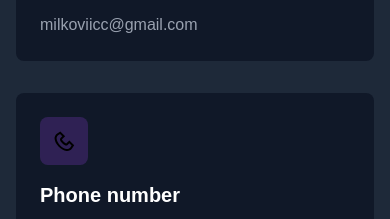
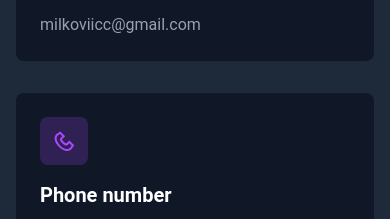
Before and after one commit to milkoviicc/portfolio-remake, a Next.js app: page / in a window 390 px wide. Shown: the part 3866-4085 px from the top of the page. Built offline with nearby package versions, Linux system fonts and the light colour scheme.

Commit message:
Updated phone svg

```diff
--- a/src/app/globals.css
+++ b/src/app/globals.css
@@ -20,9 +20,12 @@
   }
 }
 
+html {
+  scroll-behavior: smooth;
+}
+
 body {
   background: var(--background);
   color: var(--foreground);
-  font-family: Arial, Helvetica, sans-serif;
-  scroll-behavior: smooth;
+  font-family: 'Roboto', sans-serif;
 }
--- a/src/app/page.tsx
+++ b/src/app/page.tsx
@@ -26,7 +26,7 @@ export default function Home() {
         <div className="container mx-auto px-4 py-4 flex justify-between items-center">
           <Link href="/" className="text-2xl font-bold text-purple-500">MILKOVIICC</Link>
 
-          {/* Mobile menu button */}
+          {/* Mobile menu , */}
           <button
             onClick={toggleMenu}
             className="md:hidden text-white focus:outline-none"
@@ -288,7 +288,7 @@ export default function Home() {
               </div>
               <div className="bg-gray-900 p-6 rounded-lg">
                 <div className="w-12 h-12 bg-purple-500/20 rounded-lg flex items-center justify-center mb-4">
-                  <svg className="w-6 h-6 text-purple-500" xmlns="http://www.w3.org/2000/svg" viewBox="0 0 24 24"><path d="M15.2 22.001c-.249 0-.501-.016-.753-.048-2.697-.341-5.284-1.733-7.69-4.14-2.406-2.405-3.798-4.992-4.14-7.69-.284-2.247.724-4.434 2.633-5.706l3.049-2.032 4.822 4.822-3.154 3.154c.134.411.55 1.312 1.74 2.503 1.19 1.19 2.091 1.605 2.522 1.747l3.135-3.161 4.822 4.822-2.033 3.049c-1.129 1.695-2.979 2.68-4.953 2.68zM8.044 4.959 6.359 6.081c-1.253.836-1.943 2.324-1.757 3.791.284 2.247 1.485 4.443 3.569 6.527 2.085 2.085 4.281 3.286 6.527 3.569 1.473.188 2.956-.503 3.791-1.757l1.123-1.686-2.248-2.248-1.74 1.739a1.979 1.979 0 0 1-2.02.494c-.732-.241-1.902-.824-3.312-2.233-1.408-1.407-1.991-2.577-2.232-3.31a1.977 1.977 0 0 1 .494-2.02l1.74-1.74-2.25-2.248z"/></svg>
+                  <svg className="w-6 h-6 text-purple-500" xmlns="http://www.w3.org/2000/svg" viewBox="0 0 24 24"><path fill="oklch(62.7% 0.265 303.9)" d="M15.2 22.001c-.249 0-.501-.016-.753-.048-2.697-.341-5.284-1.733-7.69-4.14-2.406-2.405-3.798-4.992-4.14-7.69-.284-2.247.724-4.434 2.633-5.706l3.049-2.032 4.822 4.822-3.154 3.154c.134.411.55 1.312 1.74 2.503 1.19 1.19 2.091 1.605 2.522 1.747l3.135-3.161 4.822 4.822-2.033 3.049c-1.129 1.695-2.979 2.68-4.953 2.68zM8.044 4.959 6.359 6.081c-1.253.836-1.943 2.324-1.757 3.791.284 2.247 1.485 4.443 3.569 6.527 2.085 2.085 4.281 3.286 6.527 3.569 1.473.188 2.956-.503 3.791-1.757l1.123-1.686-2.248-2.248-1.74 1.739a1.979 1.979 0 0 1-2.02.494c-.732-.241-1.902-.824-3.312-2.233-1.408-1.407-1.991-2.577-2.232-3.31a1.977 1.977 0 0 1 .494-2.02l1.74-1.74-2.25-2.248z"/></svg>
                 </div>
                 <h3 className="text-xl font-bold mb-2">Phone number</h3>
                 <a href="#" className="text-gray-400">+385 095 808 7474</a>
```
